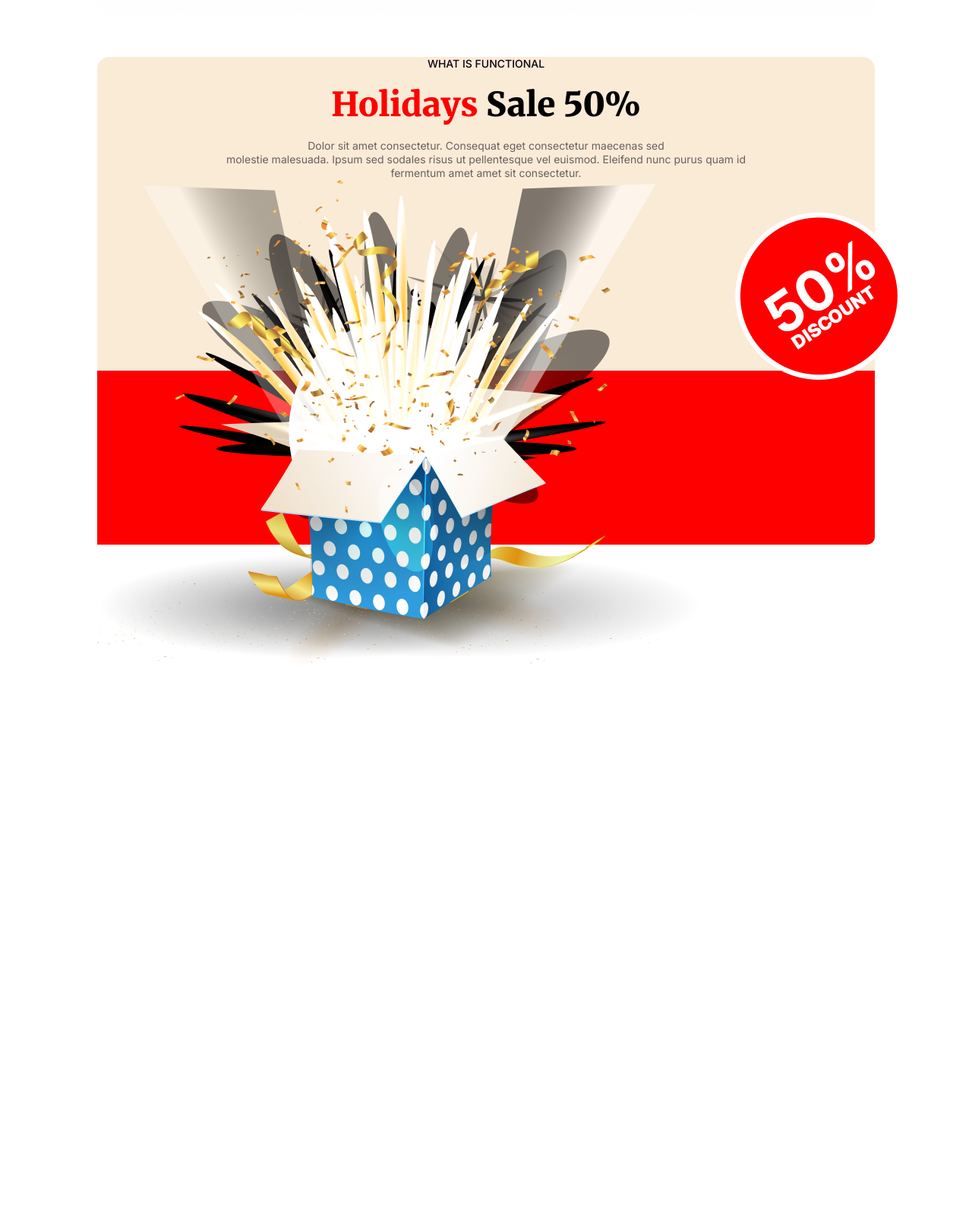
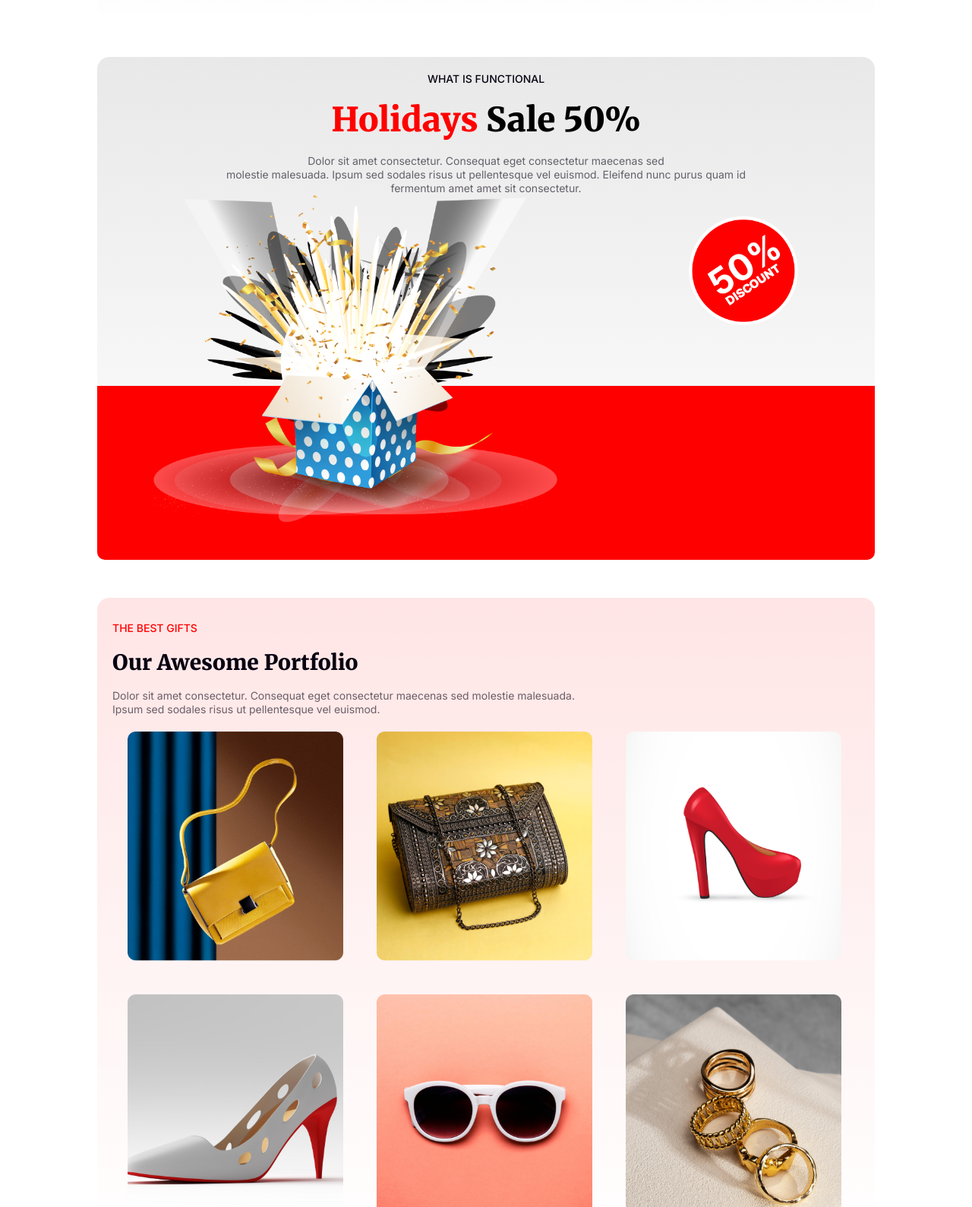
Before and after one commit to mdrasel97/new-year-task, a plain HTML site: page index.html in a window 1280 px wide. Shown: the part 2196-3785 px from the top of the page at 76% size. Before the commit the page ends 3100 px from the top, so only its background shows below. Drawn offline with Linux system fonts and the light colour scheme.

Commit message:
foter section added

```diff
--- a/index.html
+++ b/index.html
@@ -29,7 +29,7 @@
           <section class="welcome_container">
             <div class="wellcome_content">
                 <h2 class="wellcome_title">Welcome to <br> midnight party</h2>
-                <p class="text_dark">Dolor sit amet consectetur. Consequat eget consectetur maecenas sed molestie malesuada. Ipsum sed sodales risus ut pellentesque vel euismod. </p>
+                <p class="text_dark" style="color: aliceblue;">Dolor sit amet consectetur. Consequat eget consectetur maecenas sed molestie malesuada. Ipsum sed sodales risus ut pellentesque vel euismod. </p>
                 <button class="btn_primary">Join Now</button>
 
             </div>
@@ -68,7 +68,7 @@
             </section>
 
             <!-- holiday section  -->
-             <section class="holyday">
+             <section class="holiday">
                 <div class="holyday_content">
                     <p class="holiday_subtitle">WHAT IS FUNCTIONAL</p>
                     <h1 class="holiday_title"> <span>Holidays</span> Sale 50%</h1>
@@ -83,9 +83,48 @@
                         <img src="./images/Group 44.png" alt="">
                     </div>
                 </div>
-
              </section>
 
+             <!-- Our Awesome Portfolio section  -->
+              <section class="portfolio">
+                <div class="portfolio_content">
+                    <p class="subtitle_primary">THE BEST GIFTS</p>
+                    <h1 class="hadding_primary"> Our Awesome Portfolio</h1>
+                    <p class="text_dark">Dolor sit amet consectetur. Consequat eget consectetur maecenas sed molestie malesuada. <br> Ipsum sed sodales risus ut pellentesque vel euismod. </p>
+                </div>
+                <div class="portfolio_img_container">
+                    <div class="portfolio_img_contant1">
+                        <img src="./images/Rectangle 3.png" alt="">
+                        <img src="./images/Rectangle 6.png" alt="">
+                    </div>
+                    <div class="portfolio_img_contant2">
+                        <img src="./images/Rectangle 4.png" alt="">
+                        <img src="./images/Rectangle 7.png" alt="">
+                    </div>
+                    <div class="portfolio_img_contant3">
+                        <img src="./images/Rectangle 5.png" alt="">
+                        <img src="./images/Rectangle 8.png" alt="">
+                    </div>
+                </div>
+
+              </section>
+              <!-- Subscribe Newsletter -->
+
+              <section class="newsletter">
+                <div class="newsletter_container">
+                    <div class="newsletter_content">
+                        <img src="./images/Group 61.png" alt="">
+                        <h2 class="hadding_primary">Subscribe Newsletter</h2>
+                        <p class="text_dark">Dolor sit amet consectetur. Consequat eget consectetur maecenas sed molestie malesuada. <br> Ipsum sed sodales risus ut pellentesque vel euismod. </p>
+                        <input type="search" placeholder="user@gmail.com">
+                        <button class="btn_primary" style="border-radius: 25px;">Subscribe</button>
+                    </div>
+                </div>
+              </section>
     </main>
+
+    <footer>
+
+    </footer>
 </body>
 </html>
--- a/style.css
+++ b/style.css
@@ -7,6 +7,9 @@
     padding: 0;
     box-sizing: border-box;
 }
+
+
+/* primary work  */
 
 .btn_primary{
     color: rgb(255, 255, 255);
@@ -30,6 +33,25 @@
     font-size: 14px;
     font-weight: 400;
     line-height: 18px;
+}
+
+.hadding_primary{
+    color: rgb(7, 2, 17);
+    font-family: Merriweather;
+    font-size: 28px;
+    font-weight: 900;
+    line-height: 50px;
+    text-transform: capitalize;
+    margin: 10px 0px;
+}
+
+.subtitle_primary{
+    color: rgb(255, 0, 0);
+    font-family: Inter;
+    font-size: 14px;
+    font-weight: 500;
+    line-height: 20px;
+    margin: 10px 0px;
 }
 
 /* banner section desing  */
@@ -237,11 +259,12 @@
 
 
 /* holiday section start  */
-.holyday{
+.holiday{
     width: 80%;
-    background-color: antiquewhite;
+    background: linear-gradient(180.00deg, rgba(33, 33, 33, 0.1),rgba(66, 66, 66, 0) 100%);
     margin: 50px auto;
     border-radius: 16px;
+    padding-top: 20px;
 }
 .holyday_content{
     text-align: center;
@@ -271,5 +294,57 @@
     /* background-size: cover; */
     background-position: bottom;
     border-bottom-right-radius: 10px;
+    border-bottom-left-radius: 10px;
     display: flex;
+    justify-content: space-around;
 }
+.img_content img{
+    width: 533px;
+}
+.img_content1 img{
+    width: 200px;
+}
+ /* Our Awesome Portfolio section */
+ .portfolio{
+    width: 80%;
+    margin: 50px auto;
+    background: linear-gradient(180.00deg, rgba(255, 0, 0, 0.1),rgba(255, 0, 0, 0) 100%);
+    border-radius: 16px;
+    padding: 20px;
+ }
+ .portfolio_img_container{
+    /* width: 100%; */
+    display: flex;
+    justify-content: space-around;
+    margin: auto;
+ }
+ .portfolio_img_contant1 img,
+ .portfolio_img_contant2 img,
+ .portfolio_img_contant3 img {
+    width: 284px;
+    margin: 20px;
+ }
+
+ /* Subscribe Newsletter */
+ .newsletter{
+    width: 80%;
+    height: 412px;
+    border-radius: 16px;
+    background: rgba(255, 0, 0, 0.05);
+    margin: 40px auto;
+    padding: 40px;
+ }
+ .newsletter_content{
+    text-align: center;
+ }
+
+ .newsletter_content input{
+    padding: 12px 15px;
+    border-radius: 25px;
+    border: none;
+ }
+ footer{
+    width: 100%;
+    height: 400px;
+    background: rgb(7, 2, 17);
+ }
```
